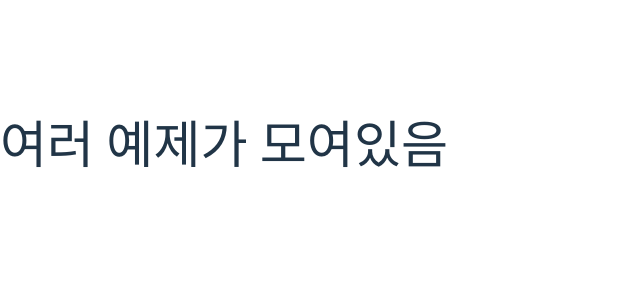
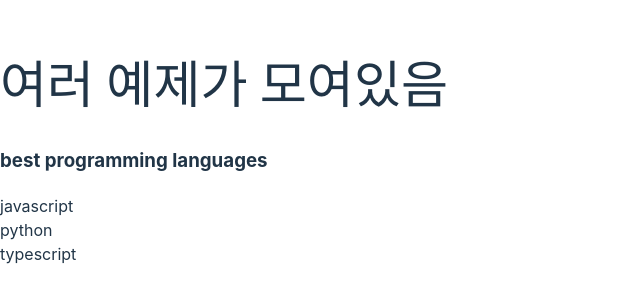
Before and after one commit to sungjaebae/react-table-with-husky, a React (Vite) app: page /dnd-page in a window 1280 px wide. Before the commit this address had no page. Shown: the part 256-558 px from the top of the page, without its empty margins (0-640 px from the left). Built offline with nearby package versions, Linux system fonts and the light colour scheme.

Commit message:
feat: dnd예시 추가

```diff
--- a/package.json
+++ b/package.json
@@ -12,6 +12,9 @@
     "lint:fix": "eslint --fix --ext .jsx,.js,.ts,.tsx ."
   },
   "dependencies": {
+    "@dnd-kit/core": "^6.0.8",
+    "@dnd-kit/sortable": "^7.0.2",
+    "@dnd-kit/utilities": "^3.2.1",
     "@emotion/react": "^11.10.6",
     "@emotion/styled": "^11.10.6",
     "@faker-js/faker": "^7.6.0",
@@ -27,6 +30,7 @@
     "dayjs": "^1.11.7",
     "material-react-table": "^1.9.4",
     "react": "^18.2.0",
+    "react-bootstrap": "^2.7.4",
     "react-dom": "^18.2.0",
     "react-error-boundary": "^4.0.3",
     "react-hook-form": "^7.43.9",
--- a/src/App.jsx
+++ b/src/App.jsx
@@ -8,6 +8,7 @@ import ErrorBoundaryApp from './components/error-boundary/ErrorBoundaryApp'
 import WhyDidYouRender from './components/why-did-you-render-hook/WhyDidYouRender'
 import MaterialReactTableApp from './components/material-react-table/MaterialReactTable'
 import RecursiveComponentApp from './components/recursive-component/App2'
+import DndPage from './components/dnd-kit/dndPage'
 
 function App() {
   return (
@@ -23,6 +24,7 @@ function App() {
         <Route path="/why-did-you-render" element={<WhyDidYouRender />} />
         <Route path="/material-react-table" element={<MaterialReactTableApp />} />
         <Route path="/recursive-component" element={<RecursiveComponentApp />} />
+        <Route path="/dnd-page" element={<DndPage />} />
       </Routes>
     </div>
   )
--- /dev/null
+++ b/src/components/dnd-kit/SortableItem.jsx
@@ -0,0 +1,15 @@
+import { useSortable } from '@dnd-kit/sortable'
+import { CSS } from '@dnd-kit/utilities'
+
+export default function SortableItem({ id }) {
+  const { attributes, listeners, setNodeRef, transform, transition } = useSortable({ id })
+  const style = {
+    transform: CSS.Transform.toString(transform),
+    transition,
+  }
+  return (
+    <div ref={setNodeRef} style={style} {...attributes} {...listeners}>
+      <div> {id}</div>
+    </div>
+  )
+}
--- /dev/null
+++ b/src/components/dnd-kit/dndPage.jsx
@@ -0,0 +1,43 @@
+import { DndContext, closestCenter } from '@dnd-kit/core'
+import { arrayMove, SortableContext, verticalListSortingStrategy } from '@dnd-kit/sortable'
+import { useState } from 'react'
+import SortableItem from './SortableItem'
+
+export default function DndPage() {
+  const [languages, setLanguages] = useState(['javascript', 'python', 'typescript'])
+
+  const handleDragEnd = (e) => {
+    console.log('drag end calleds')
+    const { active, over } = e
+    console.log(e)
+    console.log('ACTIVE: ', active)
+    console.log('OVER: ', over)
+
+    if (active.id !== over.id) {
+      setLanguages((items) => {
+        const activeIndex = items.indexOf(active.id)
+        const overIndex = items.indexOf(over.id)
+        return arrayMove(items, activeIndex, overIndex)
+      })
+    }
+  }
+  const handleDragStart = (e) => {
+    console.log('drag start calleds')
+  }
+  return (
+    <DndContext
+      collisionDetection={closestCenter}
+      onDragStart={handleDragStart}
+      onDragEnd={handleDragEnd}
+    >
+      <div>
+        <h3>best programming languages</h3>
+        <SortableContext items={languages} strategy={verticalListSortingStrategy}>
+          {languages.map((language) => (
+            <SortableItem key={language} id={language} />
+          ))}
+        </SortableContext>
+      </div>
+    </DndContext>
+  )
+}
```
Also changed, not shown: 1 other file (tests, documents, lock files or other folders).
